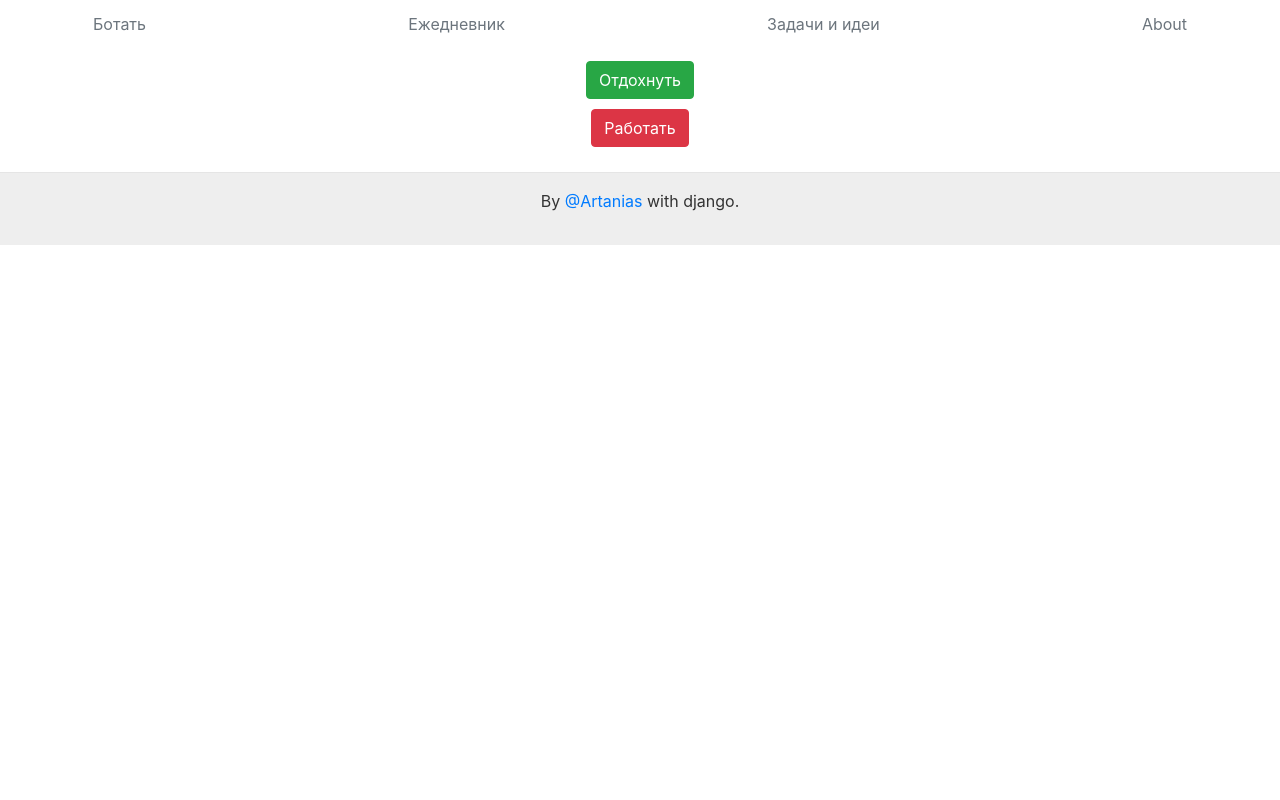
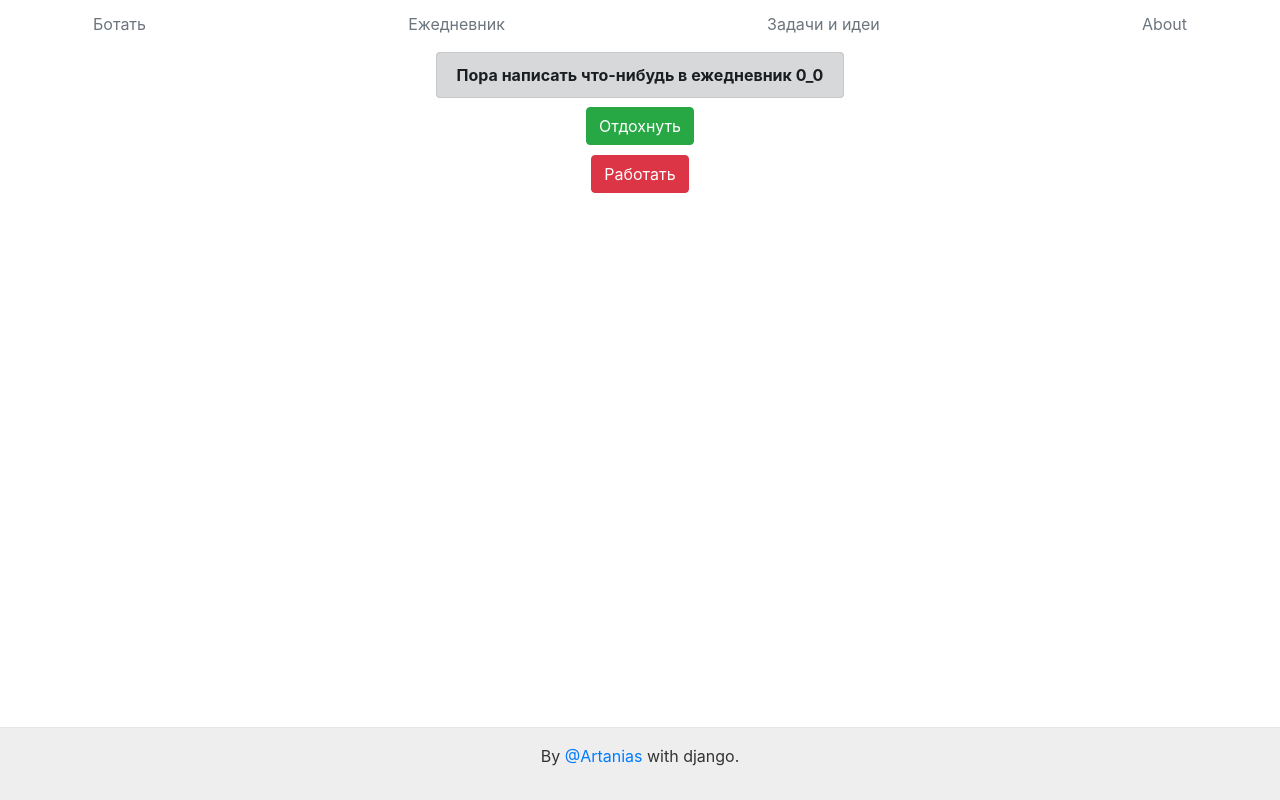
Before and after one commit to Artanias/my_helper, a Django app: page / in a window 1280 px wide. Run offline with Django 3.2, Linux system fonts and the light colour scheme; data that the repository does not hold is empty; some libraries are stand-ins or nearby versions.

Commit message:
Добавлено оповещение в боте о том, что пора создать запись в ежедневнике. Также добавлено создание новой записи в ежедневнике через форму.

```diff
--- a/supporter/templates/Helper/base.html
+++ b/supporter/templates/Helper/base.html
@@ -8,7 +8,7 @@
     <link rel="stylesheet" type="text/css" href="{% static 'css/styles.css' %}">
 </head>
 <body>
-    <div class="wrapper">
+    <div class="wrapper" style="min-height: calc(100vh - 93px);">
         <div class="container">
               <div class="nav-scroller py-1 mb-2">
                 <nav class="nav d-flex justify-content-between">
@@ -20,7 +20,7 @@
               </div>
               {% block content %}{% endblock %}
         </div>
-
+    </div>
 
 
         <footer style="margin-top: 20px; padding: 1rem 0; color: #333;
@@ -28,6 +28,5 @@
                        border-top: .05rem solid #e5e5e5;">
             <p align="center">By <a href="{% url 'home' %}">@Artanias</a> with django.</p>
         </footer>
-    </div>
 </body>
 </html>
--- a/supporter/templates/Helper/index.html
+++ b/supporter/templates/Helper/index.html
@@ -3,6 +3,10 @@
 {% block title %} {{title}} {% endblock %}
 
 {% block content %}
+    {% if not publicated_today %}
+    	<div style="text-align: center; margin-top: 15px; margin-bottom: 15px;" ><b class="alert alert-dark">Пора написать что-нибудь в ежедневник 0_0</b></div>
+    {% endif %}
+
     <div align="center">
         <button type="submit" class="btn btn-success" style="margin-top: 5px; margin-bottom: 5px;">Отдохнуть</button>
     </div>
--- a/supporter/views.py
+++ b/supporter/views.py
@@ -1,5 +1,5 @@
 import datetime
-from django.shortcuts import render
+from django.shortcuts import render, redirect
 from django.http import HttpResponse
 from .models import DailyReview
 from .forms import DailyReviewForm
@@ -40,6 +40,9 @@ def diary(request):
 
     if request.method == 'POST':
         review_info = request.POST
-        print(review_info)
+        daily_review = DailyReview(review=review_info['review'],
+                                   pub_date=date)
+        daily_review.save()
+        return redirect('diary')
 
     return render(request, 'Helper/diary.html', context)
```
